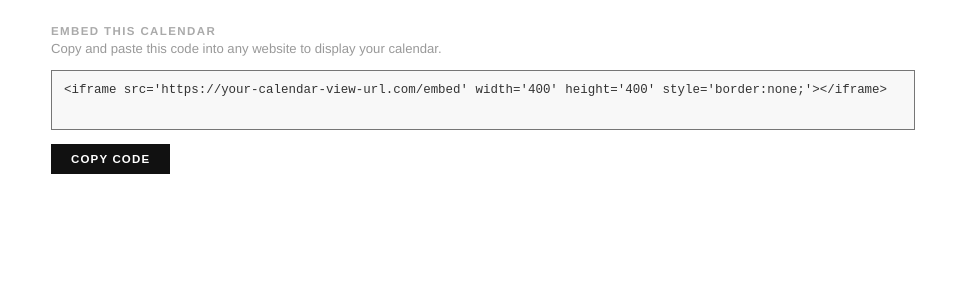
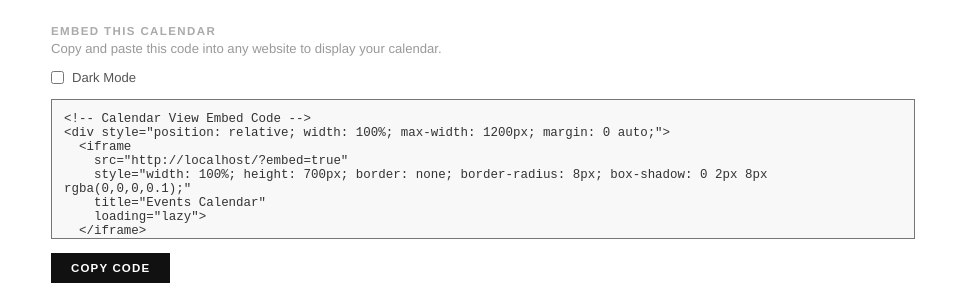
Before and after one commit to inkiyad/calendar-view, a React (Create React App) app in the folder client/: page / in a window 1280 px wide. Shown: the part 893-1182 px from the top of the page, without its empty margins (157-1122 px from the left). Before the commit the page ends 1147 px from the top, so only its background shows below. Built offline with nearby package versions, Linux system fonts and the light colour scheme; no server answers.

Commit message:
update extract event function to allow base64

```diff
--- a/client/src/App.css
+++ b/client/src/App.css
@@ -110,6 +110,31 @@ body {
   margin-bottom: 14px;
 }
 
+/* ── Embed options ───────────────────────────────────────────── */
+.embed-options {
+  margin-bottom: 14px;
+  display: flex;
+  gap: 16px;
+}
+
+.embed-option {
+  display: flex;
+  align-items: center;
+  gap: 8px;
+  font-size: 0.82rem;
+  color: #555;
+  cursor: pointer;
+  user-select: none;
+}
+
+.embed-option input[type="checkbox"] {
+  cursor: pointer;
+}
+
+.embed-option:hover {
+  color: #111;
+}
+
 .embed-code-box { position: relative; }
 
 .embed-textarea {
@@ -120,7 +145,7 @@ body {
   font-size: 0.78rem;
   color: #333;
   resize: none;
-  height: 60px;
+  height: 140px;
   outline: none;
   border-radius: 0;
 }
@@ -207,3 +232,35 @@ body {
   color: #0a0a0a;
 }
 .app--dark .embed-copy-btn:hover { background: #ccc; }
+
+.app--dark .embed-option {
+  color: #777;
+}
+
+.app--dark .embed-option:hover {
+  color: #e8e8e8;
+}
+
+/* ── Embed mode (iframe view) ───────────────────────────────── */
+.app--embed {
+  min-height: 100vh;
+  padding: 16px;
+}
+
+.app--embed .cal {
+  max-width: 100%;
+  margin: 0;
+}
+
+/* Responsive embed mode */
+@media (max-width: 768px) {
+  .app--embed {
+    padding: 8px;
+  }
+}
+
+@media (max-width: 599px) {
+  .app--embed {
+    padding: 4px;
+  }
+}
--- a/client/src/App.js
+++ b/client/src/App.js
@@ -6,8 +6,24 @@ import './App.css';
 function App() {
   const [events, setEvents] = useState([]);
   const [darkMode, setDarkMode] = useState(false);
+  const [isEmbedMode, setIsEmbedMode] = useState(false);
 
   const toggleDark = () => setDarkMode(prev => !prev);
+
+  // Detect embed mode and theme from URL
+  useEffect(() => {
+    const params = new URLSearchParams(window.location.search);
+    const embedParam = params.get('embed');
+    const themeParam = params.get('theme');
+
+    if (embedParam === 'true' || window.location.pathname.includes('/embed')) {
+      setIsEmbedMode(true);
+    }
+
+    if (themeParam === 'dark') {
+      setDarkMode(true);
+    }
+  }, []);
 
   useEffect(() => {
     fetch('/.netlify/functions/get-events')
@@ -27,6 +43,16 @@ function App() {
       });
   }, []);
 
+  // Embed-only mode: just the calendar
+  if (isEmbedMode) {
+    return (
+      <div className={`app app--embed${darkMode ? ' app--dark' : ''}`}>
+        <CalendarView events={events} darkMode={darkMode} />
+      </div>
+    );
+  }
+
+  // Full page mode: header, nav, calendar, embed code
   return (
     <div className={`app${darkMode ? ' app--dark' : ''}`}>
       <header className="app-header">
--- a/client/src/EmbedCode.js
+++ b/client/src/EmbedCode.js
@@ -3,9 +3,12 @@ import { getEmbedCode } from './embed';
 
 function EmbedCode() {
   const [copied, setCopied] = useState(false);
+  const [darkMode, setDarkMode] = useState(false);
+
+  const embedCode = getEmbedCode({ darkMode });
 
   function handleCopy() {
-    navigator.clipboard.writeText(getEmbedCode()).then(() => {
+    navigator.clipboard.writeText(embedCode).then(() => {
       setCopied(true);
       setTimeout(() => setCopied(false), 2000);
     });
@@ -15,11 +18,23 @@ function EmbedCode() {
     <div className="embed-panel">
       <h2>Embed This Calendar</h2>
       <p className="embed-subtitle">Copy and paste this code into any website to display your calendar.</p>
+
+      <div className="embed-options">
+        <label className="embed-option">
+          <input
+            type="checkbox"
+            checked={darkMode}
+            onChange={(e) => setDarkMode(e.target.checked)}
+          />
+          <span>Dark Mode</span>
+        </label>
+      </div>
+
       <div className="embed-code-box">
         <textarea
           className="embed-textarea"
           readOnly
-          value={getEmbedCode()}
+          value={embedCode}
         />
       </div>
       <button
--- a/client/src/embed.js
+++ b/client/src/embed.js
@@ -1,4 +1,24 @@
 // Generates embeddable HTML code for the calendar
-export function getEmbedCode() {
-  return `<iframe src='https://your-calendar-view-url.com/embed' width='400' height='400' style='border:none;'></iframe>`;
+export function getEmbedCode(options = {}) {
+  const { darkMode = false, hostUrl = window.location.origin } = options;
+
+  // Construct URL with parameters
+  const params = new URLSearchParams();
+  params.set('embed', 'true');
+  if (darkMode) params.set('theme', 'dark');
+
+  const embedUrl = `${hostUrl}/?${params.toString()}`;
+
+  // Responsive iframe with aspect ratio preservation
+  return `<!-- Calendar View Embed Code -->
+<div style="position: relative; width: 100%; max-width: 1200px; margin: 0 auto;">
+  <iframe
+    src="${embedUrl}"
+    style="width: 100%; height: 700px; border: none; border-radius: 8px; box-shadow: 0 2px 8px rgba(0,0,0,0.1);"
+    title="Events Calendar"
+    loading="lazy">
+  </iframe>
+</div>
+
+<!-- For dark mode, use: ${hostUrl}/?embed=true&theme=dark -->`;
 }
```
Also changed, not shown: 1 other file (tests, documents, lock files or other folders).
